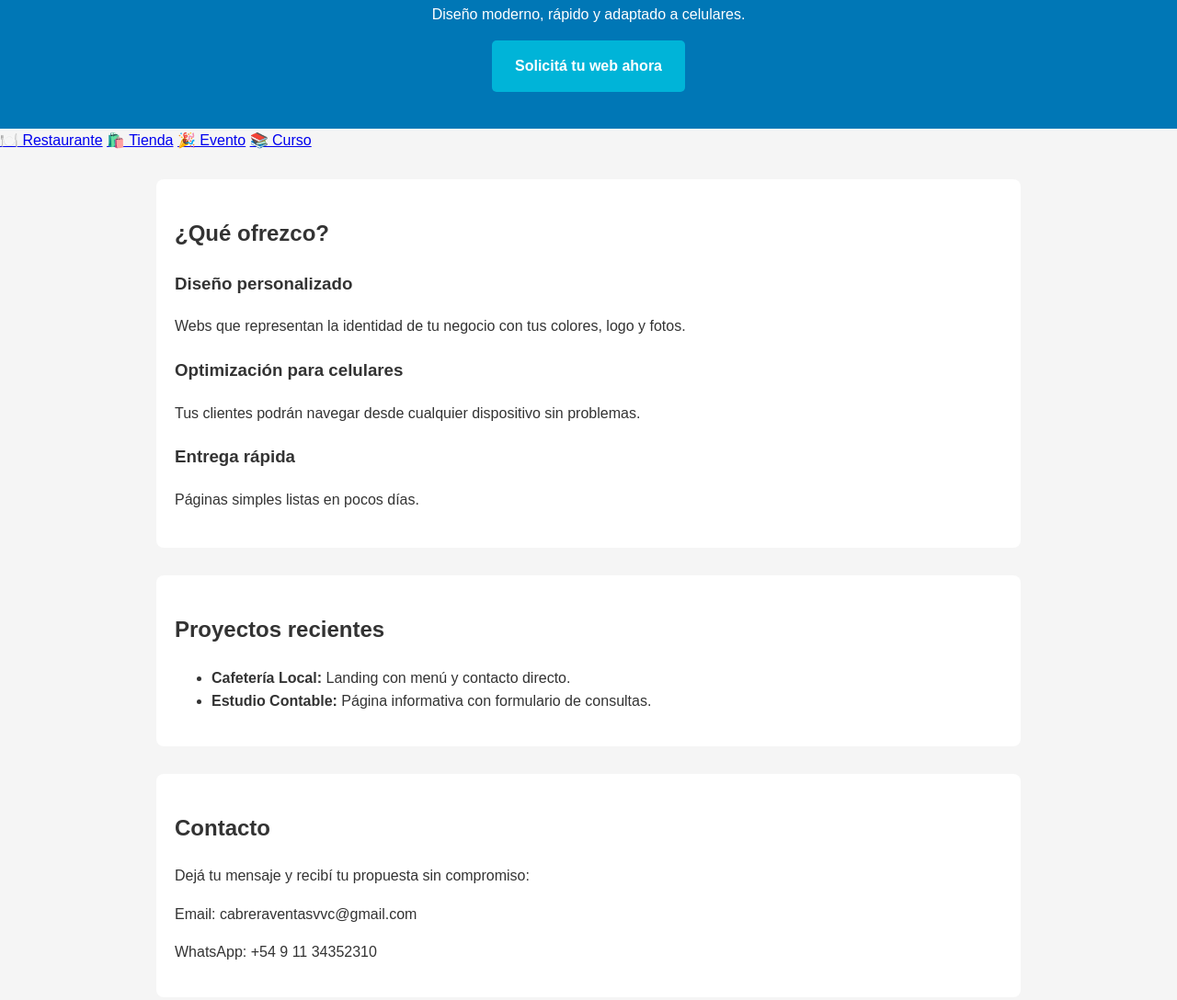
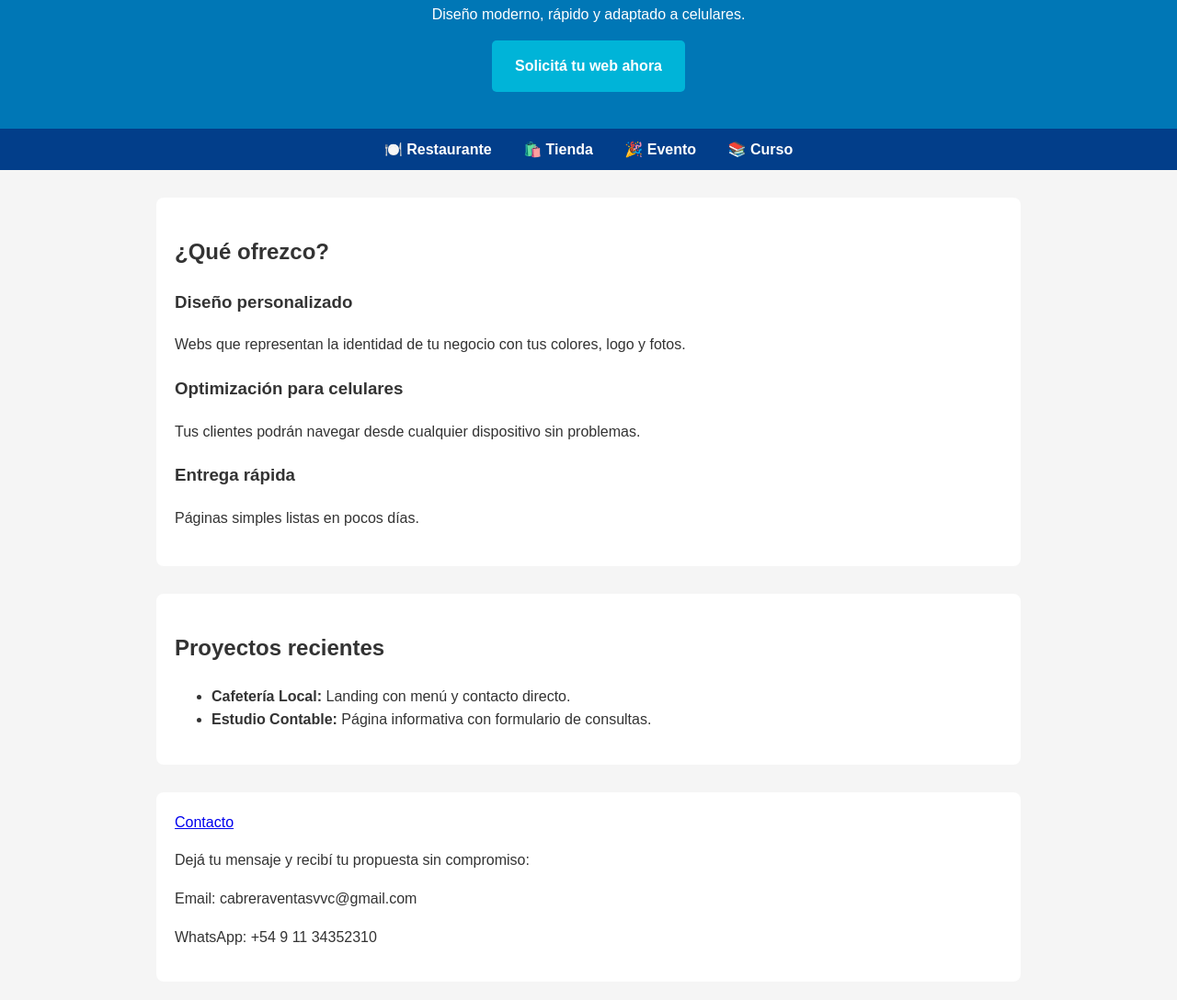
Before and after one commit to vacabrera2-beep/portfolio, a plain HTML site: page index.html in a window 1280 px wide. Shown: the part 126-1214 px from the top of the page at 92% size. Drawn offline with Linux system fonts and the light colour scheme.

Commit message:
Add files via upload

```diff
--- a/index.html
+++ b/index.html
@@ -12,7 +12,7 @@
 <header>
   <h1>¿Necesitás una página web profesional?</h1>
   <p>Diseño moderno, rápido y adaptado a celulares.</p>
-  <a href="contacto" class="boton">Solicitá tu web ahora</a>
+  <a href="contacto.html" class="boton">Solicitá tu web ahora</a>
 </header>
 <nav>
   <a href="./landing-restaurant/">🍽️ Restaurante</a>
@@ -45,7 +45,7 @@
 </section>
 
 <section id="contacto">
-  <h2>Contacto</h2>
+  <a href="contacto.html">Contacto</a>
   <p>Dejá tu mensaje y recibí tu propuesta sin compromiso:</p>
   <p>Email: cabreraventasvvc@gmail.com</p>
   <p>WhatsApp: +54 9 11 34352310</p>
--- a/style.css
+++ b/style.css
@@ -6,3 +6,18 @@
     .boton { display:inline-block; background:#00b4d8; color:#fff; padding:15px 25px; text-decoration:none; border-radius:5px; font-weight:bold; }
     .servicio { margin-bottom:20px; }
     footer { background:#023e8a; color:#fff; text-align:center; padding:15px; margin-top:20px; }
+
+    nav {
+      background: #023e8a;
+      padding: 10px;
+      text-align: center;
+    }
+    nav a {
+      color: #fff;
+      text-decoration: none;
+      margin: 0 15px;
+      font-weight: bold;
+    }
+    nav a:hover {
+      text-decoration: underline;
+    }
```
